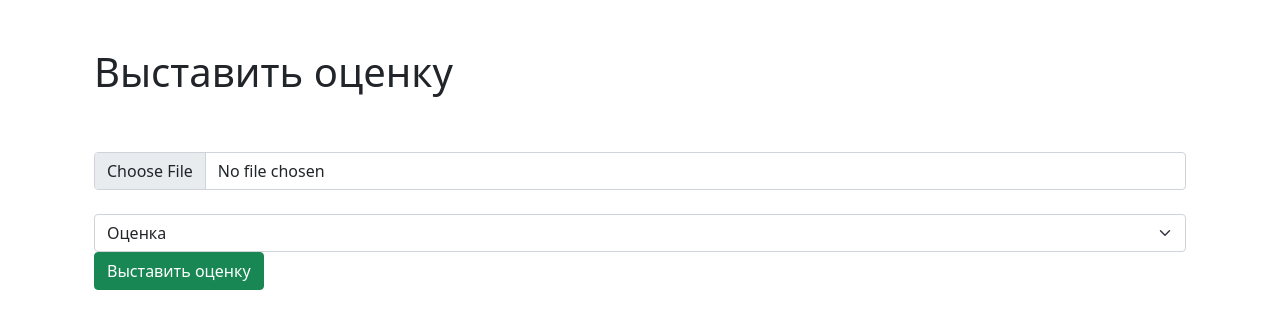
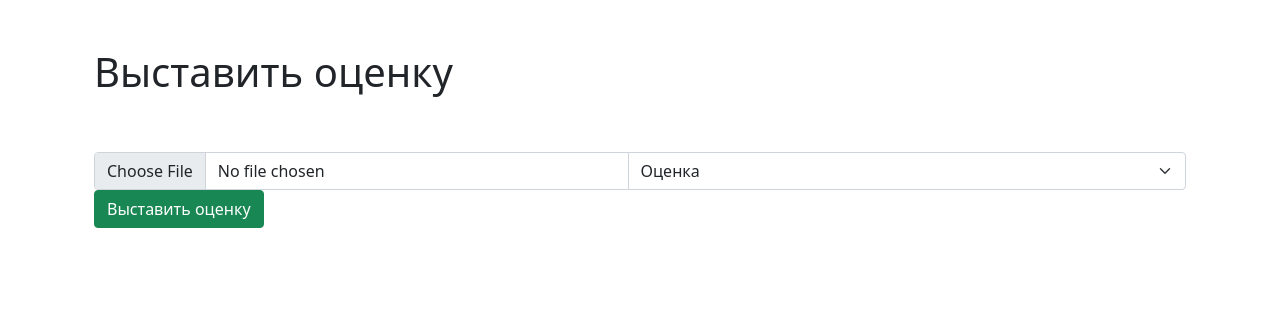
Before and after one commit to MersennexTwister/ITProject, a Flask app: page /lk/put_mark in a window 1280 px wide. Shown: the part 66-395 px from the top of the page. Run offline with Flask 2, Linux system fonts and the light colour scheme; some libraries are stand-ins or nearby versions.

Commit message:
Поправлен дизайн 2

```diff
--- a/templates/put_mark.html
+++ b/templates/put_mark.html
@@ -12,6 +12,7 @@
   <h1>Выставить оценку</h1>
   <br><br>
   <form method="post" enctype="multipart/form-data">
+    <div class="input-group">
       <input name="photo" id="photo" type="file" class="form-control" placeholder="Фото ученика"><br>
       <select name="mark" class="form-select">
       <option><a href="#" class="d-block text-decoration-none dropdown-toggle" id="dropdownUser2" data-bs-toggle="dropdown" aria-expanded="false">
@@ -20,6 +21,7 @@
       <option><a class="dropdown-item">+</a></option>
       <option><a class="dropdown-item">-</a></option>
       </select>
+    </div>
     <button type="submit" class="btn btn-success">Выставить оценку</button>
   </form>
 </div>
```
Lines whose indentation alone changed are shown as unchanged.
